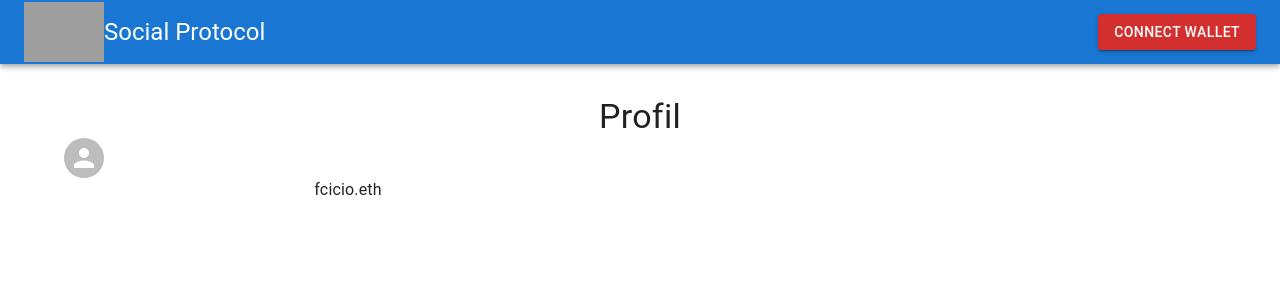
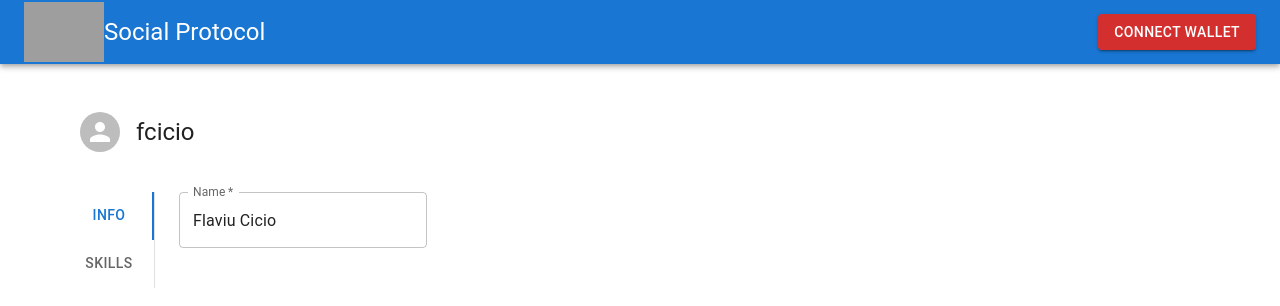
Before and after one commit to Social-Protocol/social-protocol-client, a React (Create React App) app: page /profile in a window 1280 px wide. Shown: the top 306 px of the page. Built offline with nearby package versions, Linux system fonts and the light colour scheme; grey boxes are pictures that could not be loaded.

Commit message:
Add skills on profile page

```diff
--- a/src/Profile/Profile.js
+++ b/src/Profile/Profile.js
@@ -1,29 +1,74 @@
-import { Avatar, Container, Divider, Grid, Typography } from "@mui/material";
+import {
+  Avatar,
+  CardHeader,
+  Container,
+  Divider,
+  Grid,
+  Tab,
+  Tabs,
+  Typography,
+} from "@mui/material";
 import { Box, Stack } from "@mui/system";
+import React from "react";
+import ProfileInfo from "./ProfileInfo";
+import ProfileSkills from "./ProfileSkills";
+
+function a11yProps(index) {
+  return {
+    id: `vertical-tab-${index}`,
+    "aria-controls": `vertical-tabpanel-${index}`,
+  };
+}
 
 export default function Profile() {
+  const [value, setValue] = React.useState(0);
+
+  const handleChange = (event, newValue) => {
+    setValue(newValue);
+  };
+
   return (
     <Container sx={{ mt: 4 }}>
+      <CardHeader
+        sx={{ width: "10%" }}
+        avatar={<Avatar alt="fcicio" />}
+        title={<Typography variant="h5">fcicio</Typography>}
+      /><br/>
+      <Box
+        sx={{
+          flexGrow: 1,
+          bgcolor: "background.paper",
+          display: "flex",
+          //   height: 350,
+        }}
+      >
+        <Tabs
+          orientation="vertical"
+          variant="scrollable"
+          value={value}
+          onChange={handleChange}
+          aria-label="Vertical tabs example"
+          sx={{ borderRight: 1, borderColor: "divider" }}
+        >
+          <Tab label="Info" {...a11yProps(0)} />
+          <Tab label="Skills" {...a11yProps(1)} />
+        </Tabs>
+        <ProfileInfo value={value} index={0}/>
+        <ProfileSkills value={value} index={1}/>
+      </Box>
+    </Container>
 
-    <Typography variant="h4">Profil</Typography>
-      <Grid container spacing={2}>
-        <Grid item xs={6}>
-          <Stack spacing={2}>
-            <Box>
-              <Box component="div" sx={{ display: "inline" }}>
-                <Avatar alt="fcicio" />
-                {/* <Typography>fcicio.eth</Typography> */}
-              </Box>
-              <Box component="p" sx={{ display: "inline" }}>
-                <Typography>fcicio.eth</Typography>
-              </Box>
-            </Box>
-          </Stack>
-        </Grid>
-        {/* <Grid item xs={6}>
-          <Divider orientation="vertical" />
-        </Grid> */}
-      </Grid>
-    </Container>
+    //   <Grid container spacing={2}>
+    //     <Grid item xs={6}>
+    //       <Stack spacing={2}>
+    //         <Typography>Skills</Typography>
+    //         <Typography>Info</Typography>
+    //       </Stack>
+    //     </Grid>
+    //     {/* <Grid item xs={6}>
+    //       <Divider orientation="vertical" />
+    //     </Grid> */}
+    //   </Grid>
+    // </Container>
   );
 }
--- /dev/null
+++ b/src/Profile/ProfileInfo.js
@@ -0,0 +1,26 @@
+import { Box, Button, TextField, Typography } from "@mui/material";
+
+export default function ProfileInfo(props) {
+  const { children, value, index, ...other } = props;
+
+  return (
+    <div
+      role="tabpanel"
+      hidden={value !== index}
+      id={`vertical-tabpanel-${index}`}
+      aria-labelledby={`vertical-tab-${index}`}
+      {...other}
+    >
+      {value === index && (
+        <Box sx={{ pl: 3 }}>
+          <TextField
+            required
+            id="outlined"
+            label="Name"
+            defaultValue="Flaviu Cicio"
+          />
+        </Box>
+      )}
+    </div>
+  );
+}
--- /dev/null
+++ b/src/Profile/ProfileSkills.js
@@ -0,0 +1,62 @@
+import * as React from "react";
+import PropTypes from "prop-types";
+import Box from "@mui/material/Box";
+import {
+  Chip,
+  List,
+  ListItem,
+  ListItemButton,
+  ListItemIcon,
+  ListItemText,
+} from "@mui/material";
+
+export default function ProfileSkills(props) {
+  const { children, value, index, ...other } = props;
+
+  return (
+    <div
+      role="tabpanel"
+      hidden={value !== index}
+      id={`vertical-tabpanel-${index}`}
+      aria-labelledby={`vertical-tab-${index}`}
+      {...other}
+    >
+      {value === index && (
+        <Box>
+          <List sx={{ pt: 0 }}>
+            <ListItem sx={{ pt: 0 }}>
+              <ListItemButton>
+                <ListItemText primary="Programming" />
+                <Chip label="109" />
+              </ListItemButton>
+            </ListItem>
+            <ListItem>
+              <ListItemButton>
+                <ListItemText primary="UI/UX" />
+                <Chip label="36" />
+              </ListItemButton>
+            </ListItem>
+            <ListItem>
+              <ListItemButton>
+                <ListItemText primary="Social Media" />
+                <Chip label="12" />
+              </ListItemButton>
+            </ListItem>
+            <ListItem>
+              <ListItemButton>
+                <ListItemText primary="Marketing" />
+                <Chip label="7" />
+              </ListItemButton>
+            </ListItem>
+          </List>
+        </Box>
+      )}
+    </div>
+  );
+}
+
+ProfileSkills.propTypes = {
+  children: PropTypes.node,
+  index: PropTypes.number.isRequired,
+  value: PropTypes.number.isRequired,
+};
```
